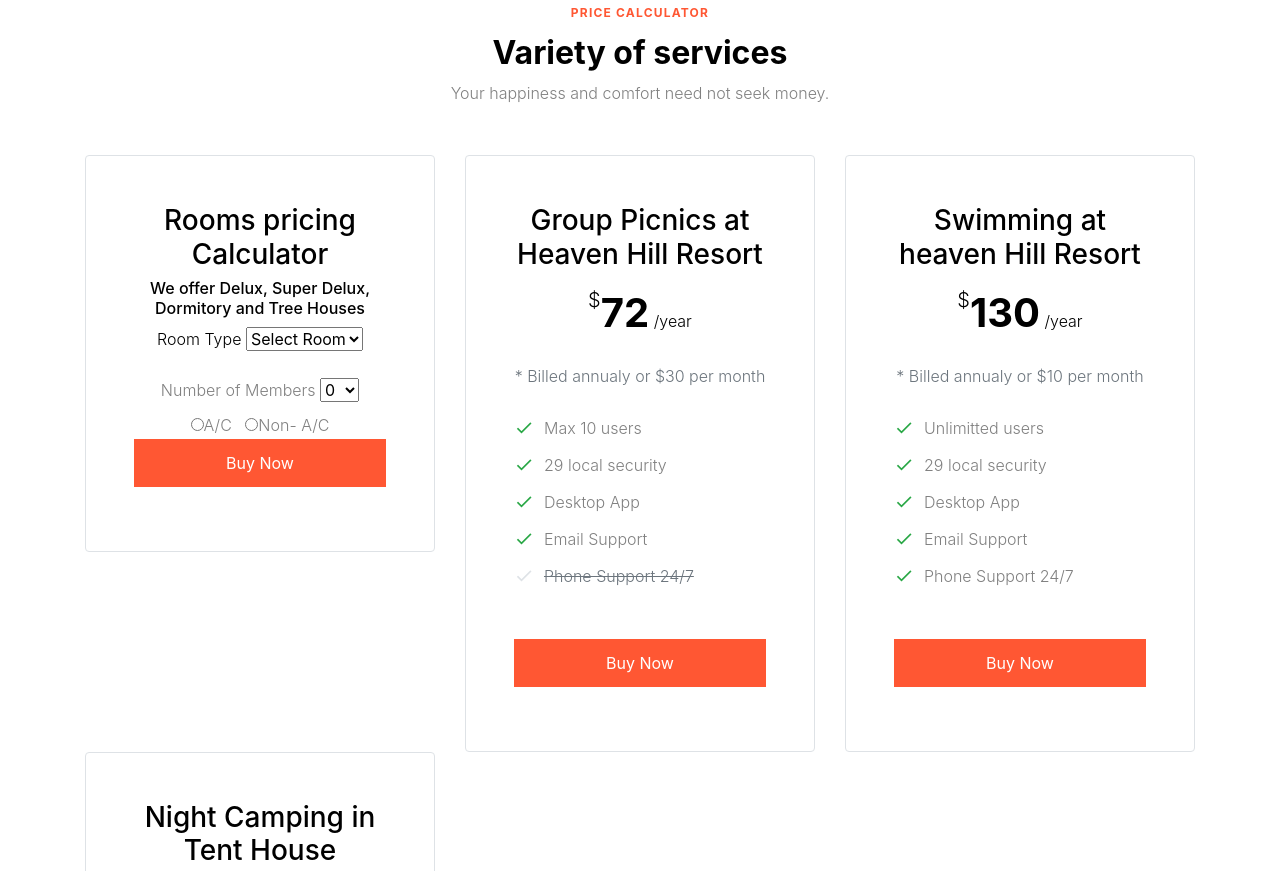
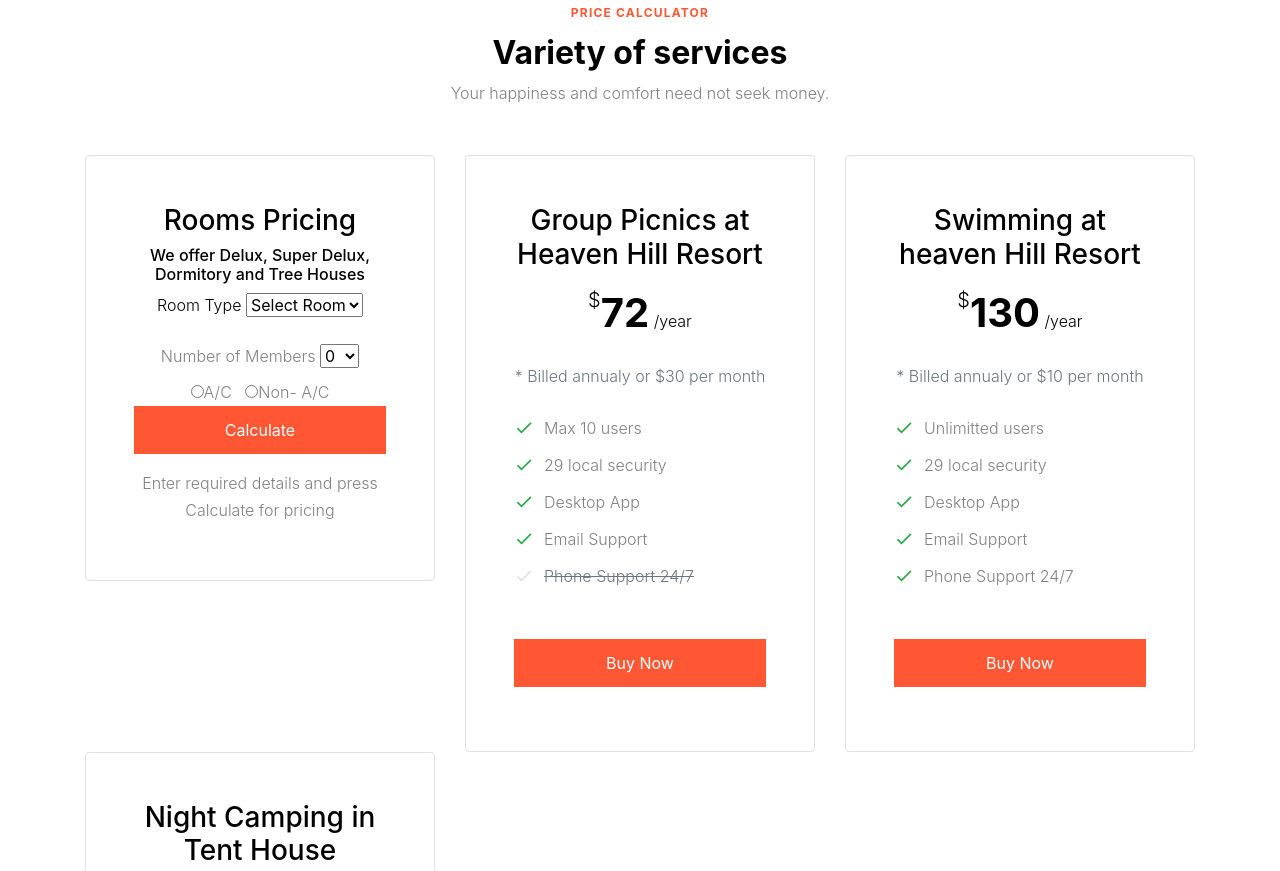
Before and after one commit to hrithikwins/heavenhillagroresort, a plain HTML site: page index.html in a window 1280 px wide. Shown: the part 1890-2761 px from the top of the page. Drawn offline with Linux system fonts and the light colour scheme; files whose address does not match are found by name.

Commit message:
gallery-section

```diff
--- a/index.html
+++ b/index.html
@@ -108,8 +108,8 @@
                                         <li>
                                             <a href="#projects-section" class="nav-link">Rooms</a>
                                         </li>
-                                        <li><a href="#news-section" class="nav-link">Pricing</a></li>
-                                        <li><a href="#services-section" class="nav-link">Gallery</a></li>
+                                        <li><a href="#pricing-chart-section" class="nav-link">Pricing</a></li>
+                                        <li><a href="#gallery-section" class="nav-link">Gallery</a></li>
                                         <li><a href="#contact-section" class="nav-link">Contact</a></li>
                                     </ul>
                                 </div>
@@ -218,7 +218,7 @@
                 <div class="row">
                     <div class="col-lg-4 col-md-6 mb-4 mb-lg-0 pricing">
                         <div class="border p-5 text-center rounded">
-                            <h3>Rooms pricing Calculator</h3>
+                            <h3>Rooms Pricing</h3>
                             <h6>We offer Delux, Super Delux, Dormitory and Tree Houses </h6>
                             <div class="price mb-3">
                                 <label for="roomType">Room Type</label>
@@ -252,7 +252,8 @@
                                 <input type="radio"
                                     name="selection" value="Two">Non- A/C</input>
                             </div>
-                            <p><a href="#" class="btn btn-lg btn-primary rounded-0 btn-block">Buy Now</a></p>
+                            <p><a href="#" class="btn btn-lg btn-primary rounded-0 btn-block">Calculate</a></p>
+                            <label for="results">Enter required details and press Calculate for pricing</label>
                         </div>
                     </div>
 
@@ -588,7 +589,7 @@
             </div>
         </div>
 
-        <div class="site-section" id="services-section">
+        <div class="site-section" id="gallery-section">
             <div class="container">
                 <div class="row justify-content-center">
                     <div class="col-md-7 text-center">
```
